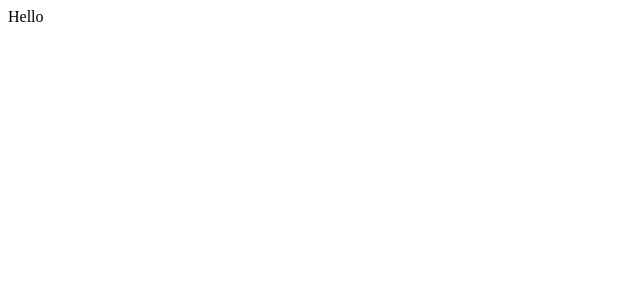
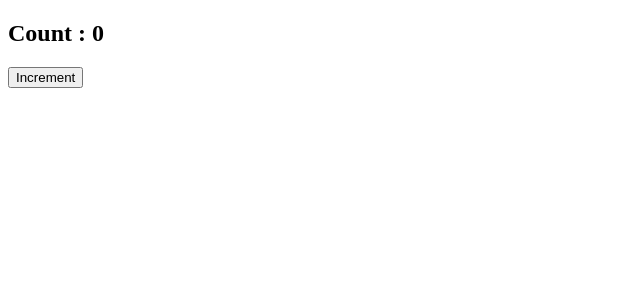
Before and after one commit to nymul-islam-moon/react-anisul-islam, a React (Create React App) app: page / in a window 1280 px wide. Shown: the top 300 px of the page, without its empty margins (0-640 px from the left). Built offline with nearby package versions, Linux system fonts and the light colour scheme.

Commit message:
Class 24
Without functional state

```diff
--- a/src/App.js
+++ b/src/App.js
@@ -1,10 +1,10 @@
 import React from 'react'
-
+import HOOKS_USESTATE from "./HOOKS_USESTATE/index1";
 
 export default function App() {
     return (
         <div>
-            Hello
+            <HOOKS_USESTATE />
         </div>
     );
 }
--- /dev/null
+++ b/src/HOOKS_USESTATE/index1.js
@@ -0,0 +1,30 @@
+import React, { Component } from "react";
+
+export default class HOOKS_USESTATE extends Component {
+
+    constructor( props ) {
+        super( props );
+
+        this.state = {
+            count : 0
+        }
+    }
+
+    handleIncrement = () => {
+        this.setState({
+            count : this.state.count + 111
+        })
+    }
+
+    render() {
+        const {count} = this.state;
+
+        return (
+            <div>
+                <h2>Count : { count }</h2>
+                <button onClick={this.handleIncrement}>Increment</button>
+            </div>
+        );
+    }
+
+}
```
